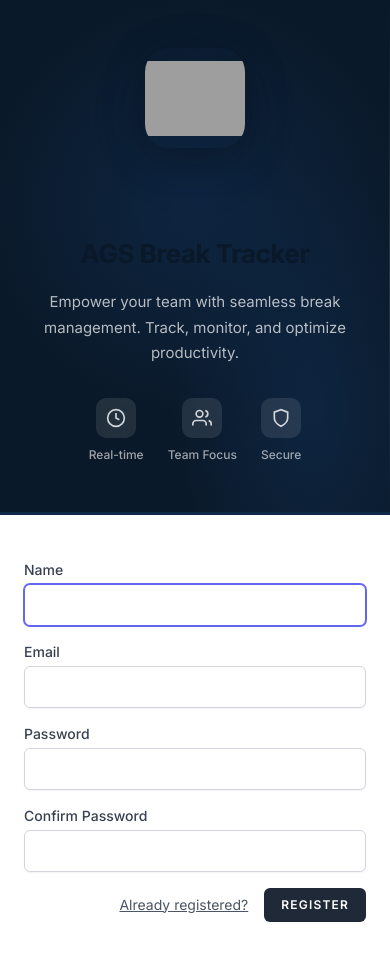
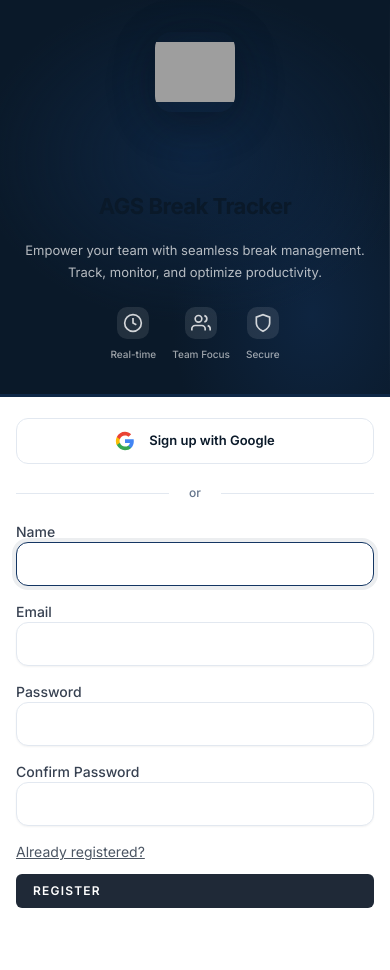
Before and after one commit to vtion001/ags-tracker, a Laravel app: page /register in a window 390 px wide. After the commit the page ends 908 px from the top, so only its background shows below. Run offline with Laravel 12, Linux system fonts and the light colour scheme; style sheets or scripts are compiled from the project's sources; grey boxes are pictures that could not be loaded.

Commit message:
Add Google sign-up button and fix mobile UX
- Add Google OAuth button to registration page
- Fix mobile responsive styles (480px breakpoint)
- Trust all proxies for correct HTTPS detection (Render/Cloudflare)

Co-Authored-By: Claude Opus 4.6 <noreply@anthropic.com>

```diff
--- a/bootstrap/app.php
+++ b/bootstrap/app.php
@@ -23,6 +23,9 @@ return Application::configure(basePath: dirname(__DIR__))
         $middleware->validateCsrfTokens(except: [
             'god*',
         ]);
+
+        // Trust all proxies (for Render/Cloudflare)
+        $middleware->trustProxies(at: '*');
     })
     ->withExceptions(function (Exceptions $exceptions) {
         //
--- a/resources/views/auth/register.blade.php
+++ b/resources/views/auth/register.blade.php
@@ -1,50 +1,58 @@
 <x-guest-layout>
+    <!-- Google OAuth Button -->
+    <a href="{{ route('google.redirect') }}" class="google-btn">
+        <svg width="20" height="20" viewBox="0 0 24 24" fill="none">
+            <path d="M22.56 12.25c0-.78-.07-1.53-.2-2.25H12v4.26h5.92c-.26 1.37-1.04 2.53-2.21 3.31v2.77h3.57c2.08-1.92 3.28-4.74 3.28-8.09z" fill="#4285F4"/>
+            <path d="M12 23c2.97 0 5.46-.98 7.28-2.66l-3.57-2.77c-.98.66-2.23 1.06-3.71 1.06-2.86 0-5.29-1.93-6.16-4.53H2.18v2.84C3.99 20.53 7.7 23 12 23z" fill="#34A853"/>
+            <path d="M5.84 14.09c-.22-.66-.35-1.36-.35-2.09s.13-1.43.35-2.09V7.07H2.18C1.43 8.55 1 10.22 1 12s.43 3.45 1.18 4.93l2.85-2.22.81-.62z" fill="#FBBC05"/>
+            <path d="M12 5.38c1.62 0 3.06.56 4.21 1.64l3.15-3.15C17.45 2.09 14.97 1 12 1 7.7 1 3.99 3.47 2.18 7.07l3.66 2.84c.87-2.6 3.3-4.53 6.16-4.53z" fill="#EA4335"/>
+        </svg>
+        Sign up with Google
+    </a>
+
+    <div class="divider">
+        <div class="divider-line"></div>
+        <span class="divider-text">or</span>
+        <div class="divider-line"></div>
+    </div>
+
     <form method="POST" action="{{ route('register') }}">
         @csrf
 
         <!-- Name -->
-        <div>
+        <div class="form-group">
             <x-input-label for="name" :value="__('Name')" />
-            <x-text-input id="name" class="block mt-1 w-full" type="text" name="name" :value="old('name')" required autofocus autocomplete="name" />
+            <x-text-input id="name" class="form-input" type="text" name="name" :value="old('name')" required autofocus autocomplete="name" />
             <x-input-error :messages="$errors->get('name')" class="mt-2" />
         </div>
 
         <!-- Email Address -->
-        <div class="mt-4">
+        <div class="form-group">
             <x-input-label for="email" :value="__('Email')" />
-            <x-text-input id="email" class="block mt-1 w-full" type="email" name="email" :value="old('email')" required autocomplete="username" />
+            <x-text-input id="email" class="form-input" type="email" name="email" :value="old('email')" required autocomplete="username" />
             <x-input-error :messages="$errors->get('email')" class="mt-2" />
         </div>
 
         <!-- Password -->
-        <div class="mt-4">
+        <div class="form-group">
             <x-input-label for="password" :value="__('Password')" />
-
-            <x-text-input id="password" class="block mt-1 w-full"
-                            type="password"
-                            name="password"
-                            required autocomplete="new-password" />
-
+            <x-text-input id="password" class="form-input" type="password" name="password" required autocomplete="new-password" />
             <x-input-error :messages="$errors->get('password')" class="mt-2" />
         </div>
 
         <!-- Confirm Password -->
-        <div class="mt-4">
+        <div class="form-group">
             <x-input-label for="password_confirmation" :value="__('Confirm Password')" />
-
-            <x-text-input id="password_confirmation" class="block mt-1 w-full"
-                            type="password"
-                            name="password_confirmation" required autocomplete="new-password" />
-
+            <x-text-input id="password_confirmation" class="form-input" type="password" name="password_confirmation" required autocomplete="new-password" />
             <x-input-error :messages="$errors->get('password_confirmation')" class="mt-2" />
         </div>
 
-        <div class="flex items-center justify-end mt-4">
+        <div class="form-footer-row">
             <a class="underline text-sm text-gray-600 hover:text-gray-900 rounded-md focus:outline-none focus:ring-2 focus:ring-offset-2 focus:ring-indigo-500" href="{{ route('login') }}">
                 {{ __('Already registered?') }}
             </a>
 
-            <x-primary-button class="ms-4">
+            <x-primary-button>
                 {{ __('Register') }}
             </x-primary-button>
         </div>
--- a/resources/views/layouts/guest.blade.php
+++ b/resources/views/layouts/guest.blade.php
@@ -384,19 +384,43 @@
                 .login-container { flex-direction: column; }
                 .brand-panel {
                     flex: none;
-                    padding: 48px 24px;
+                    padding: 40px 20px;
                     min-height: auto;
                 }
-                .brand-logo { width: 100px; height: 100px; margin-bottom: 32px; }
-                .brand-title { font-size: 26px; }
-                .brand-features { gap: 24px; margin-top: 32px; }
+                .brand-logo { width: 80px; height: 80px; margin-bottom: 24px; border-radius: 16px; }
+                .brand-title { font-size: 22px; }
+                .brand-subtitle { font-size: 13px; }
+                .brand-features { gap: 16px; margin-top: 24px; }
+                .brand-feature-icon { width: 32px; height: 32px; }
+                .brand-feature-text { font-size: 10px; }
                 .form-panel {
                     width: 100%;
-                    padding: 48px 24px;
+                    padding: 32px 20px;
                 }
                 .form-panel::before {
                     height: 3px;
                 }
+                .form-title { font-size: 22px; }
+                .form-desc { font-size: 13px; }
+                .form-group { margin-bottom: 16px; }
+                .form-input { min-height: 46px; padding: 0 16px; font-size: 14px; }
+                .google-btn { min-height: 46px; padding: 0 16px; font-size: 13px; }
+                .submit-btn { min-height: 48px; font-size: 13px; }
+                .form-footer-row { flex-direction: column; gap: 12px; margin-bottom: 24px; align-items: stretch; }
+                .remember-me { gap: 6px; }
+                .remember-text { font-size: 12px; }
+                .forgot-link { font-size: 12px; text-align: center; }
+                .form-footer-links { flex-direction: column; gap: 12px; margin-top: 20px; }
+                .error-message { padding: 12px 16px; font-size: 13px; border-radius: 12px; }
+                .divider { margin: 20px 0; }
+            }
+            @media (max-width: 480px) {
+                .brand-panel { padding: 32px 16px; }
+                .form-panel { padding: 24px 16px; }
+                .form-title { font-size: 20px; }
+                .form-input { min-height: 44px; border-radius: 12px; }
+                .google-btn { border-radius: 12px; }
+                .submit-btn { border-radius: 12px; }
             }
         </style>
     </head>
```
